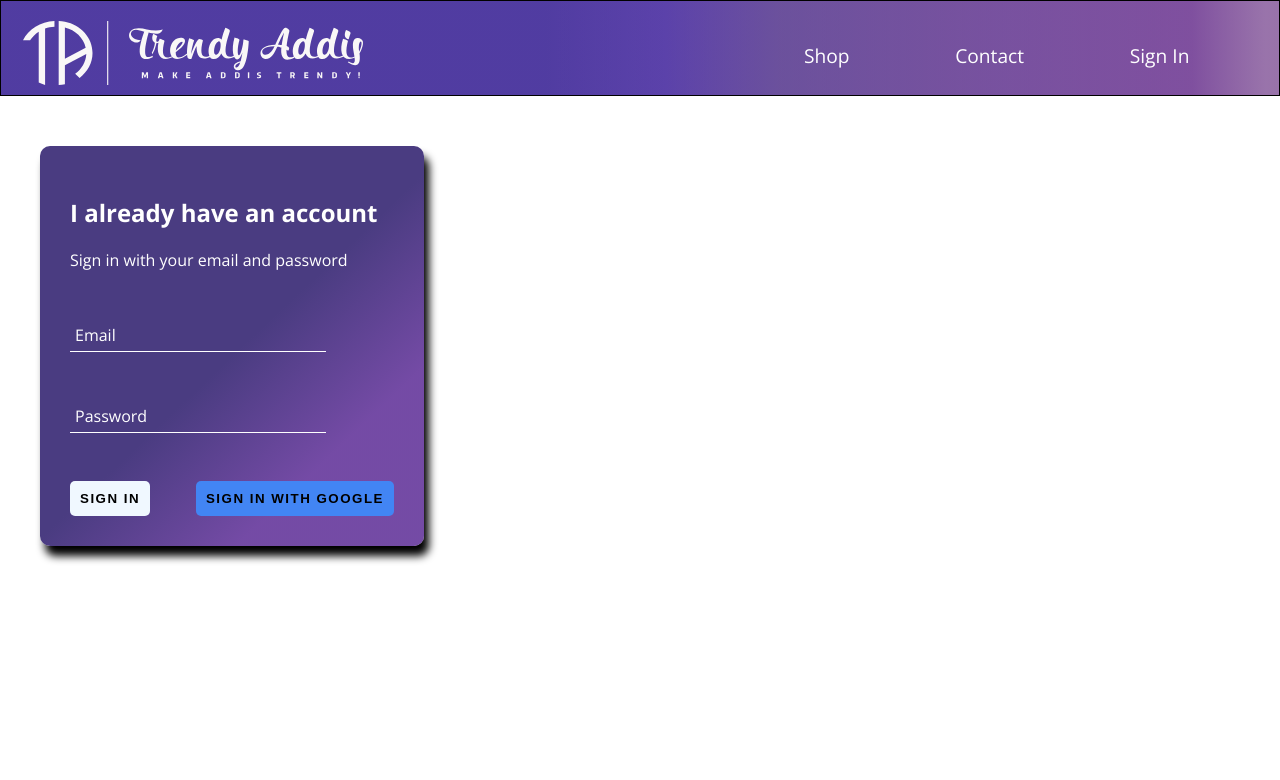
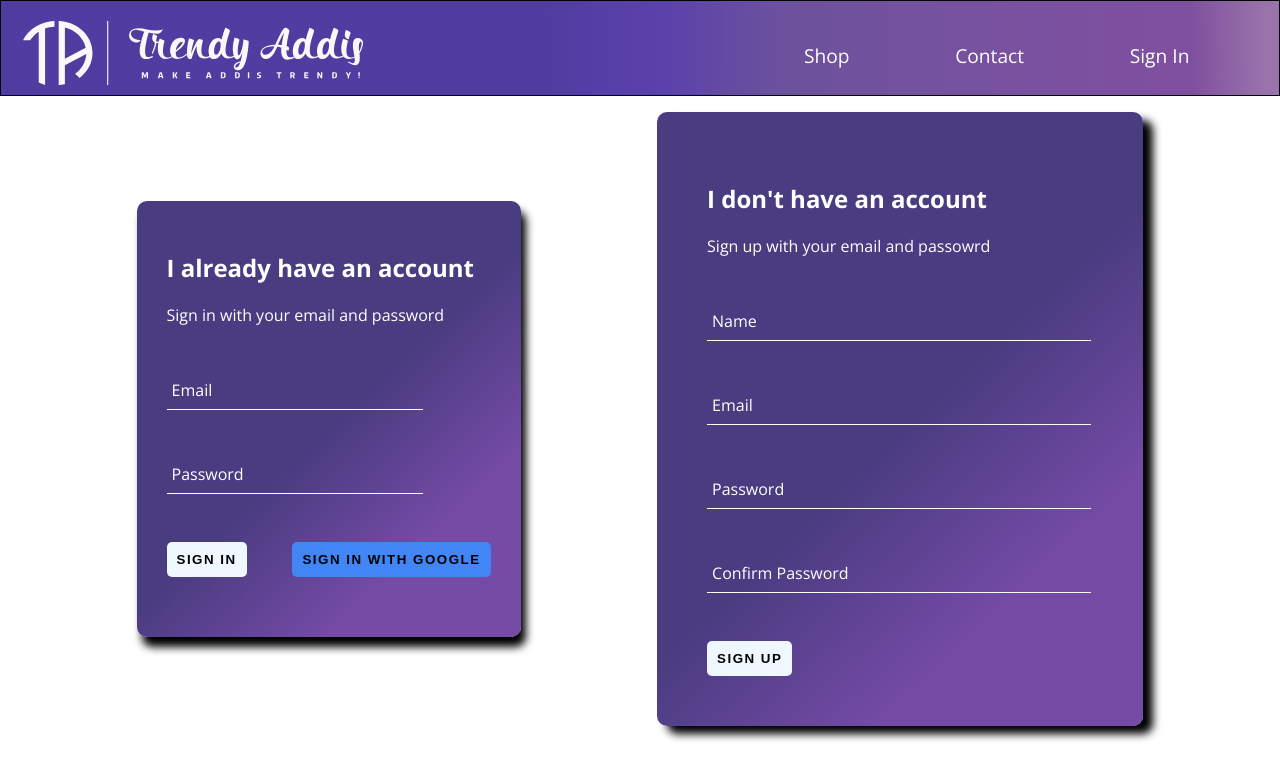
Before and after one commit to mmexploit/trendy-addis, a React (Create React App) app: page /signin in a window 1280 px wide. Shown: the top 780 px of the page. Built offline with nearby package versions, Linux system fonts and the light colour scheme; no server answers.

Commit message:
integrated firebase utils, configured and styled sign up page, included ability to store autheticated users into our firestore databse

```diff
--- a/src/App.js
+++ b/src/App.js
@@ -6,7 +6,7 @@ import { Route, Switch } from 'react-router-dom'
 import ShopPage from './components/pages/shop/shop.component';
 import Header from './components/header/header.component';
 import SignInAndSignUp from './components/pages/sign-in-and-sign-up/sign-ins-and-sign-up.component';
-import { auth } from './firebase/firebase.utils';
+import { auth, createUserProfileDocument } from './firebase/firebase.utils';
 
 
 class App extends React.Component {
@@ -21,9 +21,22 @@ class App extends React.Component {
   unsubsribeFromAuth = null
 
   componentDidMount() {
-    this.unsubsribeFromAuth = auth.onAuthStateChanged(user => {
-      this.setState({ currentUser: user});
-      console.log(user)
+    this.unsubsribeFromAuth = auth.onAuthStateChanged(async userAuth => {
+      if(userAuth) {
+        const userRef = await createUserProfileDocument(userAuth);
+
+        userRef.onSnapshot(snapShot =>  {
+          this.setState({
+            currentUser: {
+              id: snapShot.id,
+              ...snapShot.data()
+            }
+          })
+        })
+      } else {
+        this.setState({ currentUser: userAuth });
+      }
+
     })
   }
 
--- a/src/components/form-input/form-input.component.jsx
+++ b/src/components/form-input/form-input.component.jsx
@@ -1,9 +1,9 @@
 import React from 'react'
 import "./form-input.styles.css"
 
-const FormInput = ({ handleChange, label, ...otherProps}) => (
+const FormInput = ({ handleChange, label, signUpForm, ...otherProps}) => (
     <div className='group'>
-        <input className='form-input' onChange={handleChange} {...otherProps} />
+        <input className={`${ signUpForm ? "sign-up-form" : '' } form-input`} onChange={handleChange} {...otherProps} />
         {
             label ?
             (<label className={`${otherProps.value.length ? "shrink" : ""} form-input-label`}>
--- a/src/components/form-input/form-input.styles.css
+++ b/src/components/form-input/form-input.styles.css
@@ -22,6 +22,7 @@
     border-radius: 0;
     display: block;
     width: 20vw;
+    font-size: 1rem;
 }
 
 .form-input:focus {
@@ -33,3 +34,7 @@
     font-size: 0.8rem;
     transition: 300ms ease;
 }
+
+.sign-up-form {
+    width: 30vw;
+}
--- a/src/components/pages/sign-in-and-sign-up/sign-in-and-sign-up.styles.css
+++ b/src/components/pages/sign-in-and-sign-up/sign-in-and-sign-up.styles.css
@@ -0,0 +1,6 @@
+.sign-in-and-sign-up {
+    display: flex;
+    margin-bottom: 40px;
+    align-items: center;
+    justify-content: space-evenly;
+}
--- a/src/components/pages/sign-in-and-sign-up/sign-ins-and-sign-up.component.jsx
+++ b/src/components/pages/sign-in-and-sign-up/sign-ins-and-sign-up.component.jsx
@@ -2,10 +2,12 @@ import React from 'react'
 
 import './sign-in-and-sign-up.styles.css'
 import SignIn from '../../sign-in/sign-in.component';
+import SignUp from '../../sign-up/sign-up.component';
 
 const SignInAndSignUp = () => (
     <div className='sign-in-and-sign-up'>
         <SignIn/>
+        <SignUp/>
     </div>
 )
 
--- a/src/components/sign-in/sign-in.styles.css
+++ b/src/components/sign-in/sign-in.styles.css
@@ -6,8 +6,8 @@
 .sign-in {
     background: linear-gradient(136.46deg, #4A3C81 51.29%, rgba(77, 24, 140, 0.781425) 76.62%);
     width: 30vw;
-    margin: 50px 20px 20px 40px;
-    padding: 30px;
+    /* margin: 50px 20px 20px 60px; */
+    padding: 30px 30px 60px 30px;
     border-radius: 10px;
     box-shadow: 5px 10px 8px black;
     color: white;
--- /dev/null
+++ b/src/components/sign-up/sign-up.component.jsx
@@ -0,0 +1,101 @@
+import React, { Component } from 'react'
+import FormInput from '../form-input/form-input.component'
+import CustomButton from '../custom-button/custom-button.component'
+import { auth, createUserProfileDocument } from '../../firebase/firebase.utils'
+import "./sign-up.styles.css"
+
+export class SignUp extends Component {
+    constructor(props) {
+      super(props)
+
+      this.state = {
+         displayName: "",
+         email: "",
+         password: "",
+         confirmPassword: ""
+    }
+    }
+
+    handleSubmit = async event => {
+        event.preventDefault();
+        const { displayName, email, password, confirmPassword } = this.state;
+
+        if(password != confirmPassword) {
+            alert("Passwords don't match")
+            return;
+        }
+
+        try {
+            const { user } = await auth.createUserWithEmailAndPassword(
+                email,
+                password);
+
+            await createUserProfileDocument(user, { displayName });
+            this.setState(
+                {
+                    displayName: "",
+                    email: "",
+                    password: "",
+                    confirmPassword: ""
+               }
+            )
+        } catch (error) {
+            console.error(error)
+        }
+
+    }
+
+    handleChange = event => {
+        const { name, value } = event.target;
+
+        this.setState({[name]: value});
+    }
+  render() {
+    const { displayName, email, password, confirmPassword } = this.state;
+
+    return (
+     <div className='sign-up'>
+        <h2>I don't have an account</h2>
+        <span>Sign up with your email and passowrd</span>
+
+        <form className='sign-up-form' onSubmit={this.handleSubmit}>
+            <FormInput
+                type="text"
+                name="displayName"
+                value={displayName}
+                onChange={this.handleChange}
+                label="Name"
+                signUpForm
+                required/>
+            <FormInput
+                type="email"
+                name="email"
+                value={email}
+                onChange={this.handleChange}
+                label="Email"
+                signUpForm
+                required/>
+            <FormInput
+                type="password"
+                name="password"
+                value={password}
+                onChange={this.handleChange}
+                label="Password"
+                signUpForm
+                required/>
+            <FormInput
+                type="password"
+                name="confirmPassword"
+                value={confirmPassword}
+                onChange={this.handleChange}
+                label="Confirm Password"
+                signUpForm
+                required/>
+            <CustomButton type="submit" onClick> SIGN UP</CustomButton>
+        </form>
+    </div>
+    )
+  }
+}
+
+export default SignUp
--- /dev/null
+++ b/src/components/sign-up/sign-up.styles.css
@@ -0,0 +1,9 @@
+.sign-up {
+    background: linear-gradient(136.46deg, #4A3C81 51.29%, rgba(77, 24, 140, 0.781425) 76.62%);
+    width: 38vw;
+    padding: 50px;
+    color: white;
+    border-radius: 10px;
+    box-shadow: 10px 8px 8px black;
+    /* margin-left: 6em; */
+}
--- a/src/firebase/firebase.utils.js
+++ b/src/firebase/firebase.utils.js
@@ -11,6 +11,34 @@ const config = {
     messagingSenderId: "649811660123",
     appId: "1:649811660123:web:08630c5583465d62f81e7e",
     measurementId: "G-JE3JL51T9L"
+};
+
+export const createUserProfileDocument = async (userAuth, additionalData) => {
+    if(!userAuth) return;
+
+    const userRef = firestore.doc(`users/${userAuth.uid}`)
+
+    const snapShot = await userRef.get();
+
+    console.log(snapShot)
+
+    if(!snapShot.exists) {
+        const { displayName, email } = userAuth;
+        const createdAt = new Date();
+
+        try {
+            await userRef.set({
+                displayName,
+                email,
+                createdAt,
+                ...additionalData
+            })
+        } catch(error) {
+            console.log("Error creating user", error.message)
+        }
+    }
+
+    return userRef;
 }
 
 firebase.initializeApp(config)
```
